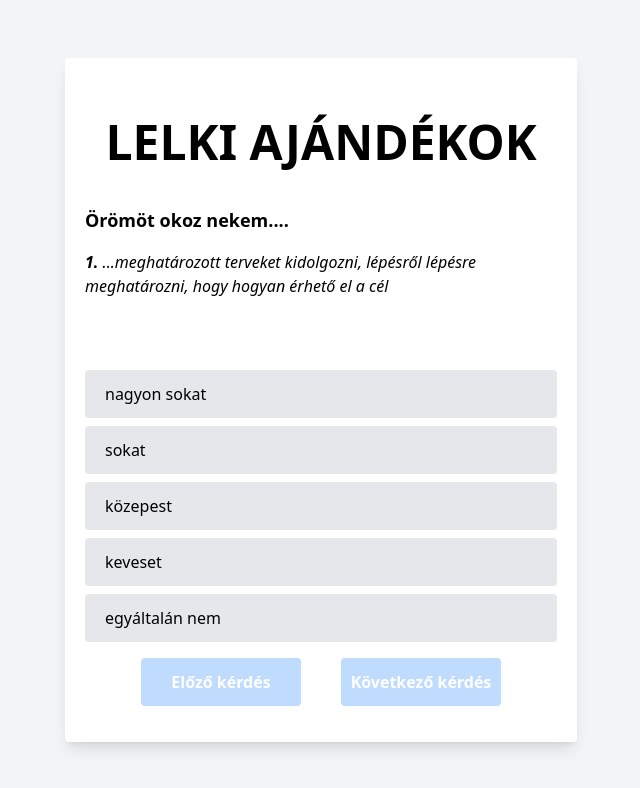
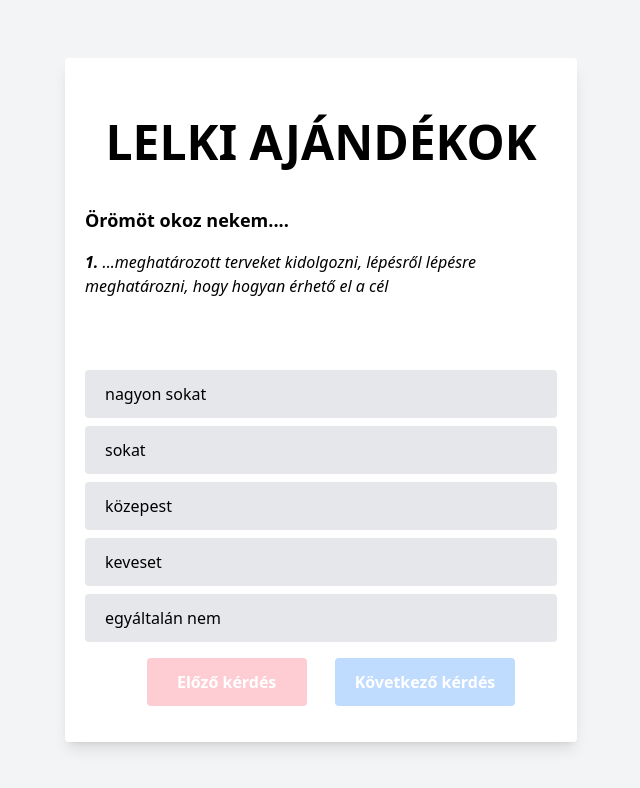
Before and after one commit to kulcsarrudolf/lelki-ajandekok, a React (Vite) app: page / in a window 1280 px wide. Both pictures are taken after a click on the button "Tovább a teszthez". Shown: the top 788 px of the page, without its empty margins (319-959 px from the left). Built offline with nearby package versions, Linux system fonts and the light colour scheme.

Commit message:
Fix Buttons

```diff
--- a/src/QuizCard.tsx
+++ b/src/QuizCard.tsx
@@ -117,21 +117,8 @@ const QuizCard = ({ handleNextStep }: QuizCardProps) => {
                 })}
               </div>
 
-              <div className="flex justify-center mt-4">
-                <Button
-                  onClick={handlePreviousQuestion}
-                  disabled={currentQuestionNumber === 1}
-                  text="Előző kérdés"
-                />
-                <Button
-                  onClick={handleNextQuestion}
-                  disabled={!currentAnswer || isLastQuestion}
-                  text="Következő kérdés"
-                />
-              </div>
-
               {isLastQuestion && currentAnswer && (
-                <div className="flex justify-center mt-4">
+                <div className="flex justify-center my-2">
                   <Button
                     onClick={() => {
                       const answersCopy = [...answers];
@@ -158,6 +145,23 @@ const QuizCard = ({ handleNextStep }: QuizCardProps) => {
                   />
                 </div>
               )}
+
+              <div className="flex flex-col-reverse space-y-2 space-y-reverse xs:flex-row xs:space-y-0 xs:space-x-2 justify-center mt-4">
+                <Button
+                  onClick={handlePreviousQuestion}
+                  disabled={currentQuestionNumber === 1}
+                  text="Előző kérdés"
+                  order={1}
+                  colorClass="bg-rose-500 hover:bg-rose-600"
+                />
+
+                <Button
+                  onClick={handleNextQuestion}
+                  disabled={!currentAnswer || isLastQuestion}
+                  text="Következő kérdés"
+                  order={2}
+                />
+              </div>
             </div>
           </Fragment>
         );
--- a/src/components/Button.tsx
+++ b/src/components/Button.tsx
@@ -1,11 +1,11 @@
-import React from "react";
-
 interface ButtonProps {
   onClick: () => void;
   disabled: boolean;
   text: string;
   extraClasses?: string;
+  order?: number;
   fullWidth?: boolean;
+  colorClass?: string; // New prop to handle color classes
 }
 
 const Button: React.FC<ButtonProps> = ({
@@ -13,20 +13,27 @@ const Button: React.FC<ButtonProps> = ({
   disabled,
   text,
   extraClasses,
+  order,
   fullWidth = false,
+  colorClass,
 }) => {
-  const width = fullWidth ? "min-w-full" : "min-w-[10rem]";
+  const width = fullWidth ? "w-full" : "min-w-[10rem]";
 
-  const defaultClasses = `${width} h-12 text-white font-semibold rounded focus:outline-none focus:ring-2 focus:ring-blue-300 mx-5`;
-  const enabledClasses = "bg-blue-500 hover:bg-blue-600";
-  const disabledClasses = "bg-blue-200 cursor-not-allowed";
+  const color = order === 1 ? "bg-rose-200" : "bg-blue-200";
+
+  // Use the provided colorClass or default to blue
+  const colorClasses = colorClass || "bg-blue-500 hover:bg-blue-600";
+  const o = order ? `order-${order} xs:order-none` : "";
+  const disabledClasses = `${color} cursor-not-allowed`;
+
+  const defaultClasses = `${width} h-12 px-5 text-white font-semibold rounded focus:outline-none focus:ring-2 focus:ring-blue-300 mx-5 ${o}`;
 
   return (
     <button
       onClick={onClick}
       disabled={disabled}
       className={`${defaultClasses} ${
-        disabled ? disabledClasses : enabledClasses
+        disabled ? disabledClasses : colorClasses
       } ${extraClasses}`}
     >
       {text}
--- a/tailwind.config.js
+++ b/tailwind.config.js
@@ -2,7 +2,9 @@
 export default {
   content: ["./index.html", "./src/**/*.{js,ts,jsx,tsx}"],
   theme: {
-    extend: {},
+    screens: {
+      xs: "425px",
+    },
   },
   plugins: [],
 };
```
